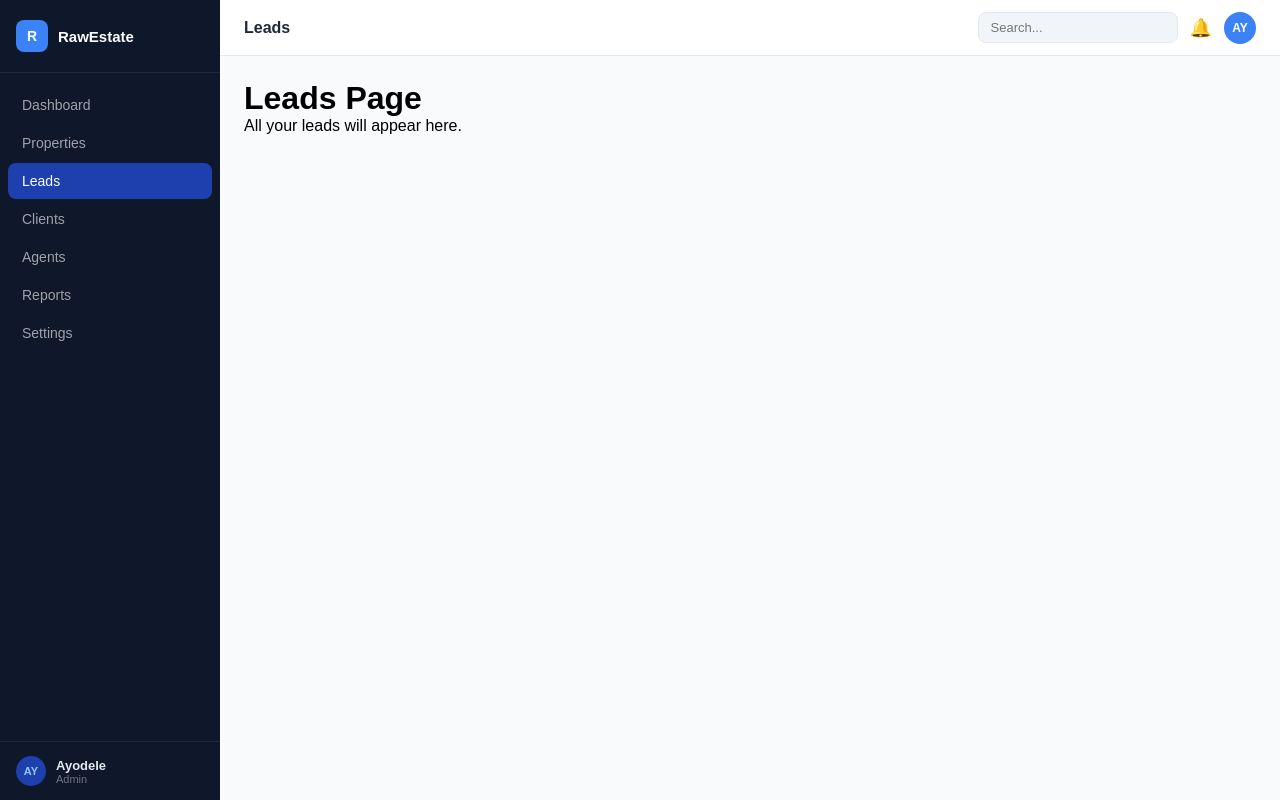
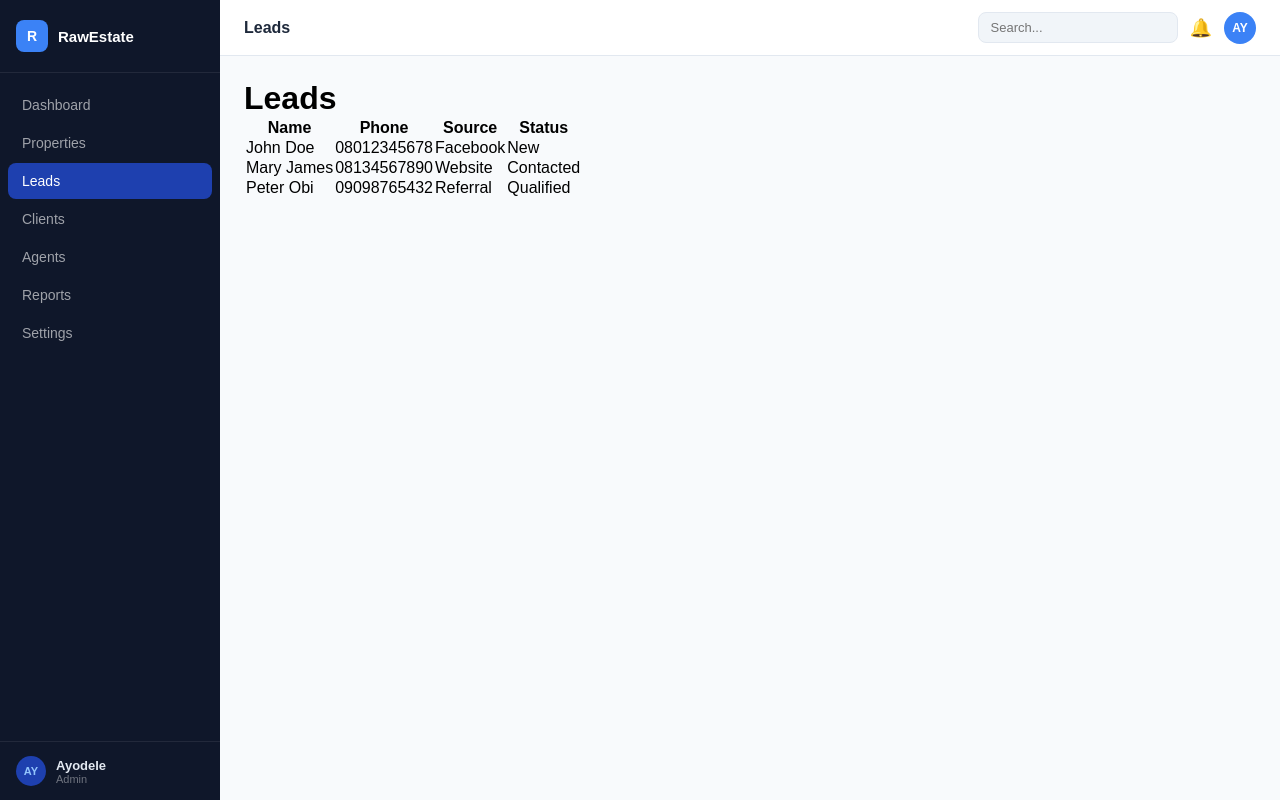
Before and after one commit to melchizedek2991/rawestate-crm, a React (Vite) app: page / in a window 1280 px wide. Both pictures are taken after a click on the element "Leads". Built offline with nearby package versions, Linux system fonts and the light colour scheme.

Commit message:
Leads Section

```diff
--- a/src/pages/Leads.jsx
+++ b/src/pages/Leads.jsx
@@ -1,11 +1,56 @@
+import { useState } from "react";
+import "../styles/Leads.css";
+
 function Leads() {
+  const [leads] = useState([
+    {
+      id: 1,
+      name: "John Doe",
+      phone: "08012345678",
+      source: "Facebook",
+      status: "New"
+    },
+    {
+      id: 2,
+      name: "Mary James",
+      phone: "08134567890",
+      source: "Website",
+      status: "Contacted"
+    },
+    {
+      id: 3,
+      name: "Peter Obi",
+      phone: "09098765432",
+      source: "Referral",
+      status: "Qualified"
+    }
+  ]);
+
   return (
-    <div>
-      <h1>Leads Page</h1>
+    <div className="leads-page">
+      <h1 className="page-title">Leads</h1>
 
-      <p>
-        All your leads will appear here.
-      </p>
+      <table className="leads-table">
+        <thead>
+          <tr>
+            <th>Name</th>
+            <th>Phone</th>
+            <th>Source</th>
+            <th>Status</th>
+          </tr>
+        </thead>
+
+        <tbody>
+          {leads.map((lead) => (
+            <tr key={lead.id}>
+              <td>{lead.name}</td>
+              <td>{lead.phone}</td>
+              <td>{lead.source}</td>
+              <td>{lead.status}</td>
+            </tr>
+          ))}
+        </tbody>
+      </table>
     </div>
   );
 }
--- /dev/null
+++ b/src/styles/Leads.css
@@ -0,0 +1,14 @@
+
+.lead-form {
+  display: flex;
+  gap: 12px;
+  margin: 20px 0;
+}
+
+.lead-input,
+.lead-select {
+  padding: 10px;
+  border: 1px solid #cbd5e1;
+  border-radius: 8px;
+  font-size: 14px;
+}
```
Also changed, not shown: src/components/LeadForm.jsx (added, +54 -0 lines).
